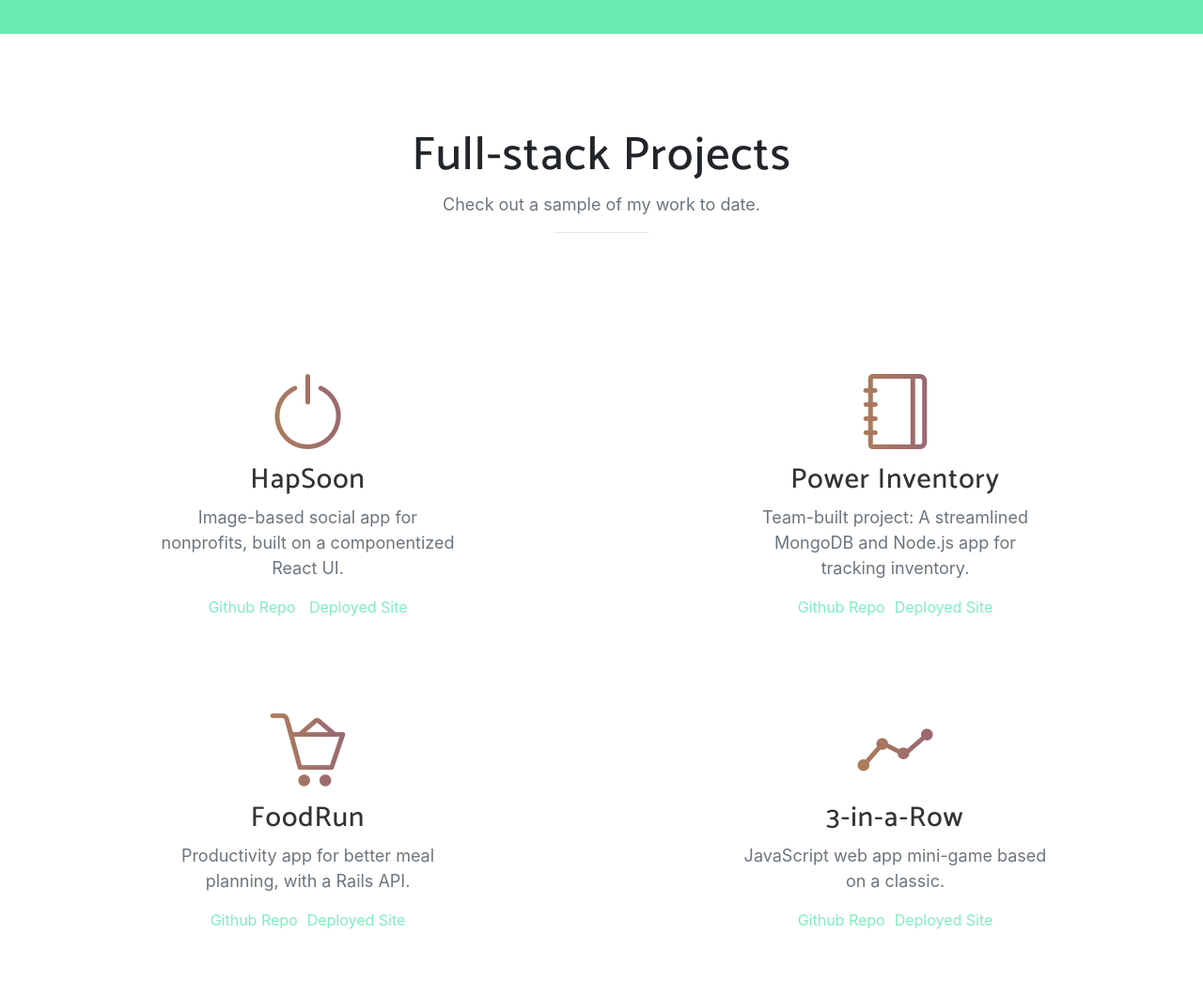
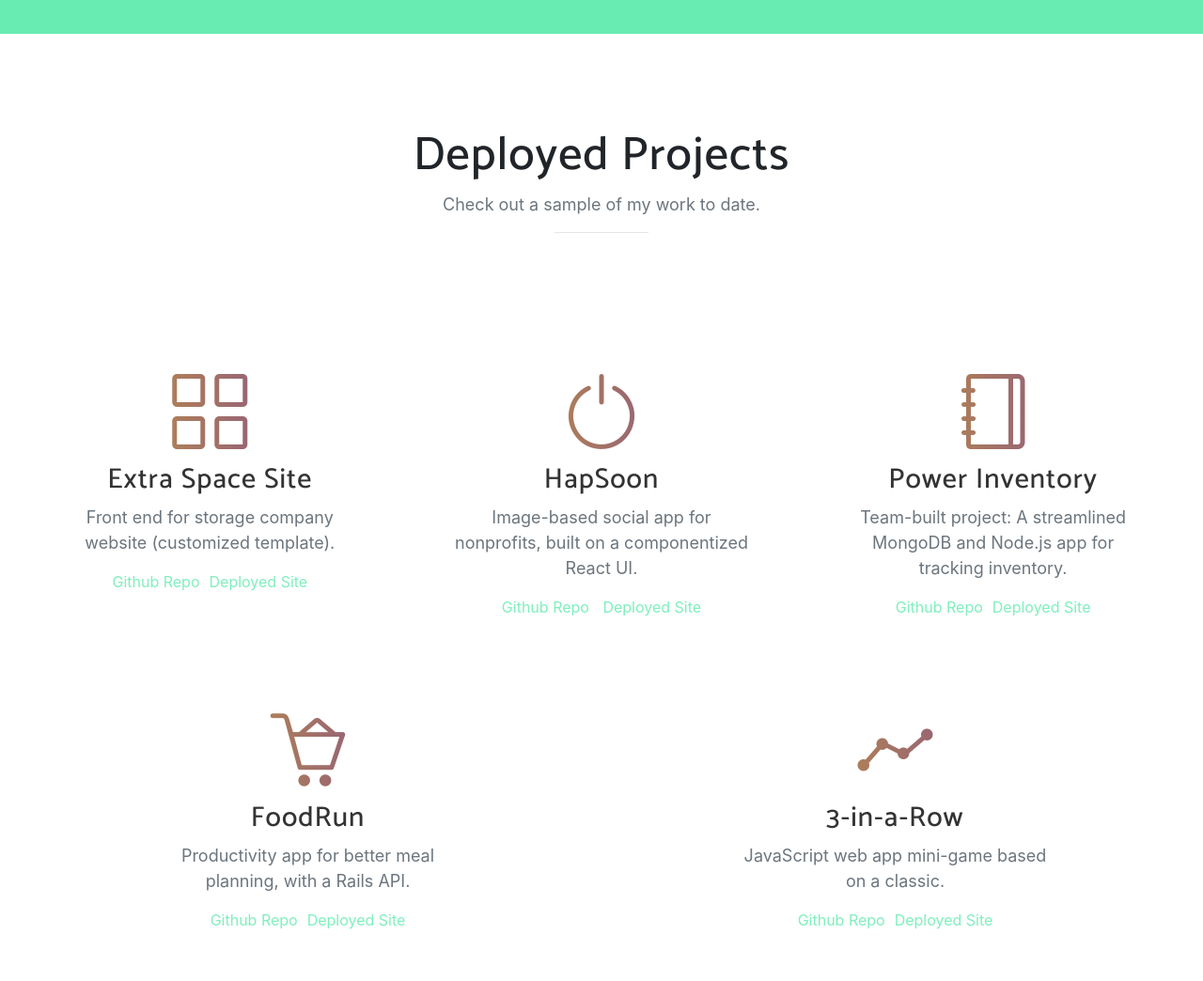
Before and after one commit to fritzable/portfolio, a website with bundled scripts: page index.html in a window 1280 px wide. Shown: the part 1500-2544 px from the top of the page at 94% size. Built offline with nearby package versions, Linux system fonts and the light colour scheme; a web font is replaced by a local one.

Commit message:
Add Extra Space site to Projects

```diff
--- a/index.html
+++ b/index.html
@@ -208,7 +208,7 @@
   <section class="projects" id="projects">
     <div class="container">
       <div class="section-heading text-center">
-        <h2>Full-stack Projects</h2>
+        <h2>Deployed Projects</h2>
         <p class="text-muted">Check out a sample of my work to date.</p>
         <hr>
       </div>
@@ -216,7 +216,17 @@
     <div class="col-lg-12 my-auto">
       <div class="container-fluid">
         <div class="row">
-          <div class="col-lg-6">
+          <div class="col-lg-4">
+            <div class="feature-item">
+              <a href="https://cdhm-ga.github.io/inventory-manager-client/">
+              <i class="icon-grid text-primary"></i>
+              <h3>Extra Space Site</h3>
+            </a>
+              <p class="text-muted">Front end for storage company website (customized template).</p>
+              <div class="link"><a style="padding: 0 5px;" href="https://github.com/fritzable/extra-space-storage-website">Github Repo</a><a style="padding: 0 5px;" href="http://danielfritz.design/extra-space-storage-website/">Deployed Site</a></div>
+            </div>
+        </div>
+          <div class="col-lg-4">
               <div class="feature-item">
                 <a href="https://fritzable.github.io/hapsoon-client/">
                 <i class="icon-power text-primary"></i>
@@ -229,7 +239,7 @@
             </div>
           </div>
         </div>
-        <div class="col-lg-6">
+        <div class="col-lg-4">
             <div class="feature-item">
               <a href="https://cdhm-ga.github.io/inventory-manager-client/">
               <i class="icon-notebook text-primary"></i>
@@ -302,7 +312,7 @@
 
   <footer>
     <div class="container">
-      <p>Daniel Fritz &copy; 2019. All Rights Reserved.</p>
+      <p>Daniel Fritz &copy; 2020. All Rights Reserved.</p>
       <!-- <ul class="list-inline">
         <li class="list-inline-item">
           <a href="#">Privacy</a>
```
